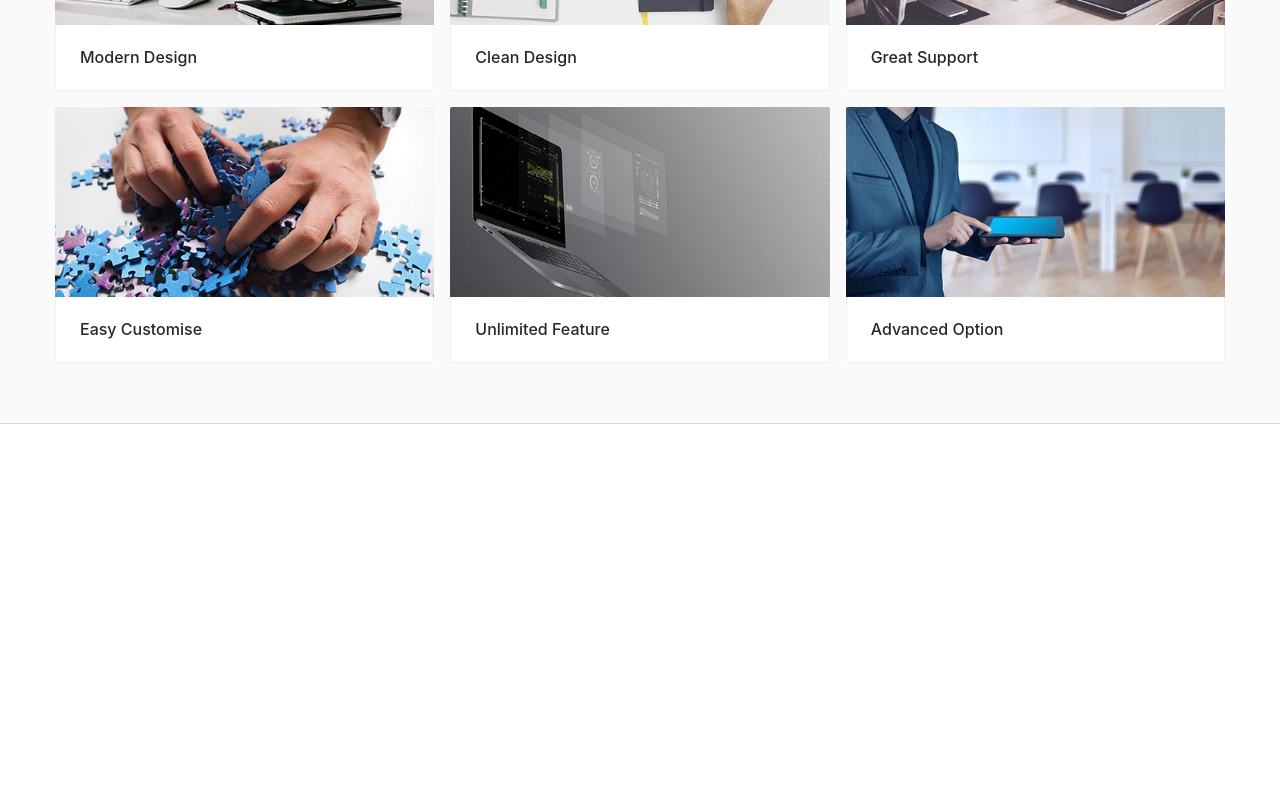
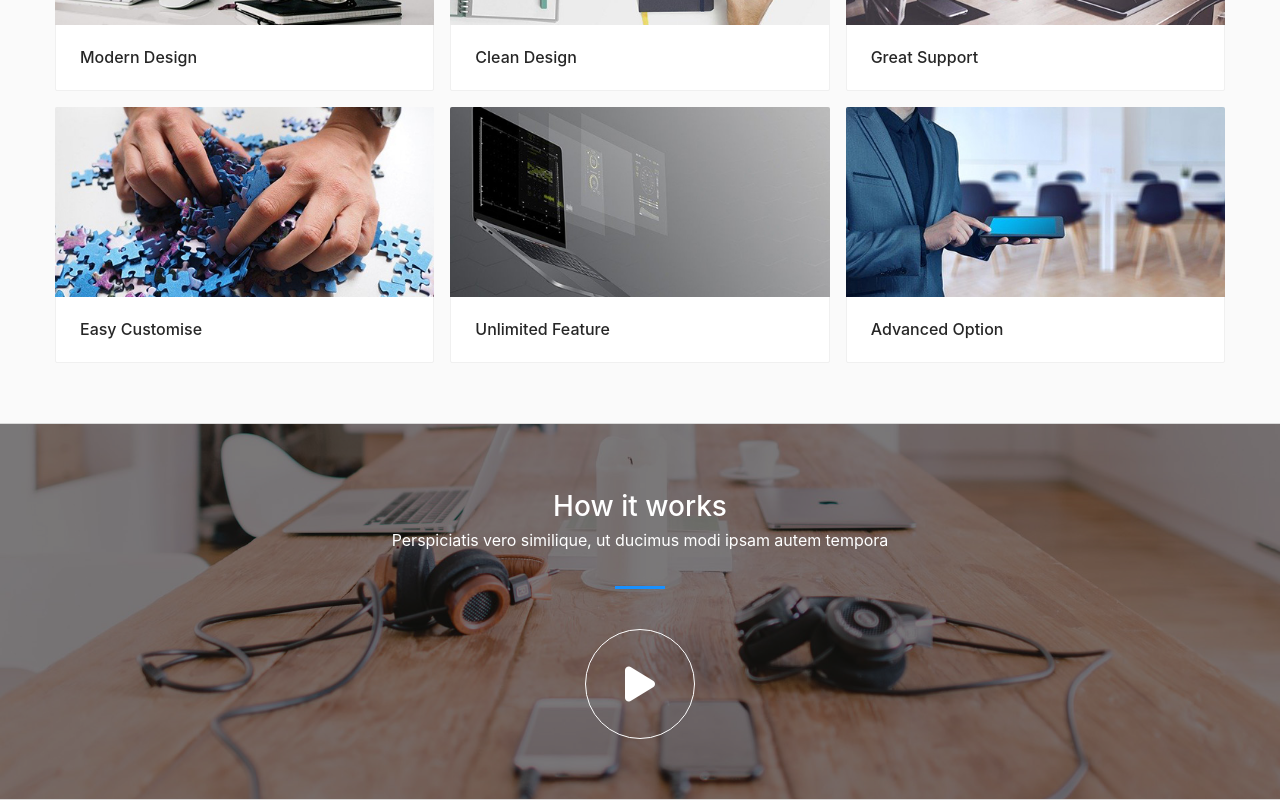
Before and after one commit to MRofiqulIlmi/ANTD_Learn_Bibek_yt, a React (Create React App) app: page / in a window 1280 px wide. Shown: the part 1773-2573 px from the top of the page. Before the commit the page ends 2197 px from the top, so only its background shows below. Built offline with nearby package versions, Linux system fonts and the light colour scheme.

Commit message:
modal component

```diff
--- /dev/null
+++ b/src/components/home/works.js
@@ -0,0 +1,57 @@
+import React from "react";
+import {Modal, Button} from "antd";
+
+
+
+class AppWorks extends React.Component{
+
+    constructor(props){
+        super(props);
+        this.state={
+            visible: false
+        }
+
+    }
+
+    showModal = () => {
+        this.setState({
+            visible: true
+        });
+    }
+
+    handleCancel = e => {
+        console.log(e);
+        this.setState({
+            visible: false
+        });
+    }
+
+
+    render(){
+        return(
+            <div className="block worksBlock">
+                <div className="container-fluid">
+                    <div className="titleHolder">
+                        <h2>How it works</h2>
+                        <p>Perspiciatis vero similique, ut ducimus modi ipsam autem tempora</p>
+                    </div>
+                    <div className="contentHolder">
+                        <Button onClick={this.showModal}>
+                            <i className="fas fa-play"></i>
+                        </Button>
+                    </div>
+                    <Modal
+                        title="Woocommerce Tutorial"
+                        visible={this.state.visible}
+                        onCancel={this.handleCancel}
+                        footer={null}
+                    >
+                        <iframe title="Woocommerce Tutorial" width="100%" height="350" src="https://www.youtube.com/embed/8f8_JYIzOno?list=PLiUrl-SQRR7LQINGQGE99pXWDuKq4SxfU"></iframe>
+                    </Modal>
+                </div>
+            </div>
+        );
+    }
+}
+
+export default AppWorks;
--- a/src/views/home.js
+++ b/src/views/home.js
@@ -2,6 +2,7 @@
 import AppHero from "../components/home/hero";
 import AppAbout from "../components/home/about";
 import AppFeature from "../components/home/feature";
+import AppWorks from "../components/home/works";
 
 
 function AppHome(){
@@ -10,6 +11,7 @@
             <AppHero />
             <AppAbout />
             <AppFeature />
+            <AppWorks />
         </div>
     )
 }
```
